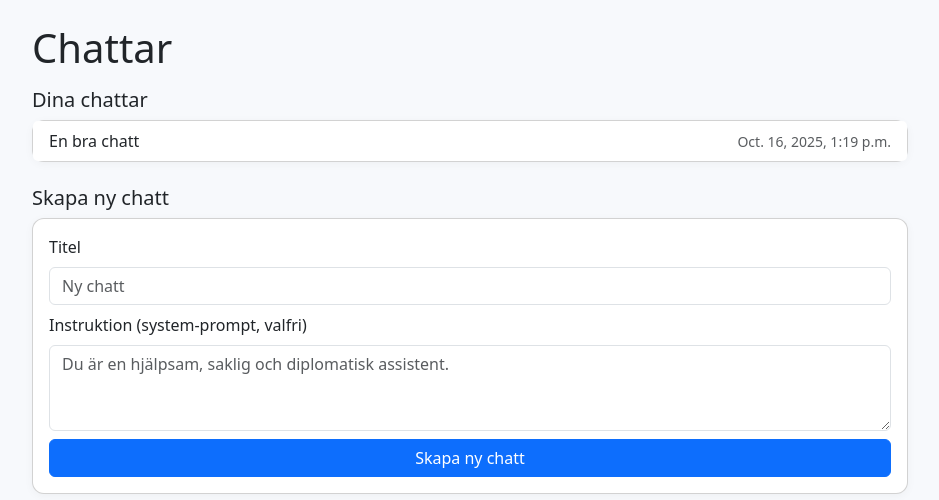
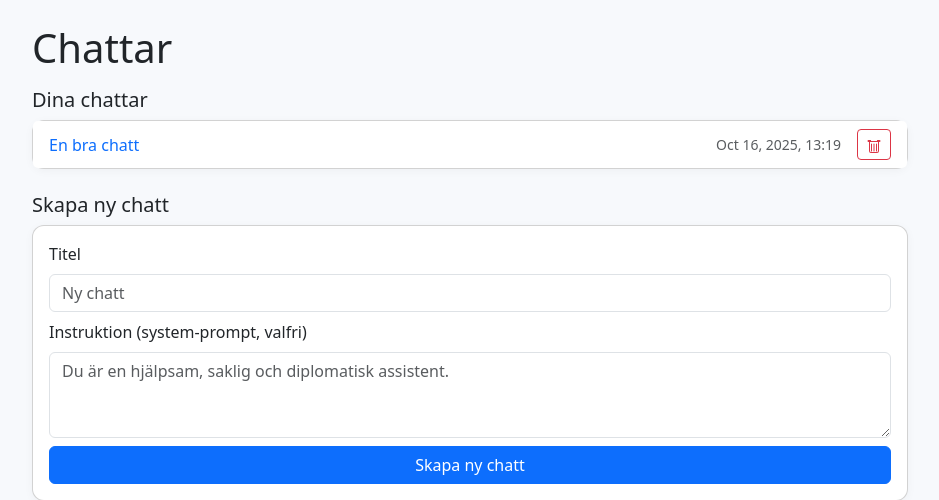
Before and after one commit to fridalannerstrom/julia, a Django app: template templates/chat_home.html in a window 1280 px wide. Shown: the part 56-556 px from the top of the page, without its empty margins (170-1109 px from the left). Run offline with Django 4.2, Linux system fonts and the light colour scheme; the template is opened without the code that fills it: values that come from a table or form of the project are taken from there, others are empty; data comes from the database, SQL or seed files in the repository; both versions use the stored data as it was after the commit.

Commit message:
feat: remove chats

```diff
--- a/myapp/urls.py
+++ b/myapp/urls.py
@@ -12,4 +12,5 @@ urlpatterns = [
     path("chat/", views.chat_home, name="chat_home"),
     path("chat/<int:session_id>/", views.chat_session, name="chat_session"),
     path("chat/<int:session_id>/send/", views.chat_send, name="chat_send"),
+    path("chat/<int:session_id>/delete/", views.chat_delete, name="chat_delete"),
 ]
--- a/templates/chat_home.html
+++ b/templates/chat_home.html
@@ -30,19 +30,40 @@
 <h5>Dina chattar</h5>
 
   <!-- Lista sessions -->
-  <div class="card p-0">
-    <div class="list-group list-group-flush">
-      {% for s in sessions %}
-        <a class="list-group-item list-group-item-action d-flex justify-content-between align-items-center"
+<div class="card p-0 sidebar">
+  <div class="list-group list-group-flush">
+
+    {% for s in sessions %}
+      <div class="list-group-item d-flex align-items-center gap-2">
+        <a class="flex-grow-1 text-decoration-none {% if s.id == session.id %}fw-semibold{% endif %}"
            href="{% url 'chat_session' s.id %}">
-          <span>{{ s.title }}</span>
-          <small class="text-muted">{{ s.updated_at }}</small>
+          {{ s.title }}
         </a>
-      {% empty %}
-        <div class="list-group-item">Inga chattar ännu.</div>
-      {% endfor %}
-    </div>
+
+        <small class="text-muted me-2">
+          {{ s.updated_at|date:"M j, Y, H:i" }}
+        </small>
+
+        <form action="{% url 'chat_delete' s.id %}" method="post"
+              onsubmit="return confirm('Ta bort denna chatt? Det går inte att ångra.');">
+          {% csrf_token %}
+          <button type="submit" class="btn btn-sm btn-outline-danger" title="Ta bort">
+            <!-- inline-trash ikon (Bootstrap-lik) -->
+            <svg xmlns="http://www.w3.org/2000/svg" width="16" height="16" fill="currentColor"
+                 viewBox="0 0 16 16" aria-hidden="true">
+              <path d="M5.5 5.5a.5.5 0 0 1 .5.5v7a.5.5 0 0 1-1 0V6a.5.5 0 0 1 .5-.5zm2.5 0a.5.5 0 0 1 .5.5v7a.5.5 0 0 1-1 0V6a.5.5 0 0 1 .5-.5zm3 .5a.5.5 0 0 0-1 0v7a.5.5 0 0 0 1 0V6z"/>
+              <path fill-rule="evenodd"
+                    d="M14.5 3a1 1 0 0 1-1 1H13v9a2 2 0 0 1-2 2H5a2 2 0 0 1-2-2V4h-.5a1 1 0 0 1 0-2H5h6h2.5a1 1 0 0 1 1 1zM4.118 4 4 4.059V13a1 1 0 0 0 1 1h6a1 1 0 0 0 1-1V4.059L11.882 4H4.118zM5 2.5a.5.5 0 0 0 .5.5h5a.5.5 0 0 0 .5-.5V2H5v.5z"/>
+            </svg>
+          </button>
+        </form>
+      </div>
+    {% empty %}
+      <div class="list-group-item text-muted">Ingen historik ännu.</div>
+    {% endfor %}
+
   </div>
+</div>
     <br>
     <h5>Skapa ny chatt</h5>
     <!-- Skapa ny session -->
```
Also changed, not shown: myapp/views.py (+10 -0 lines), templates/chat_session.html (+26 -3 lines), db.sqlite3.
